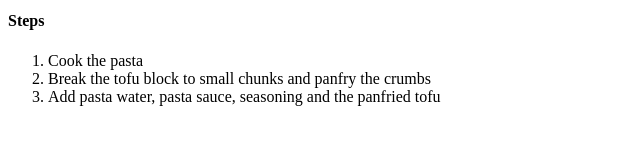
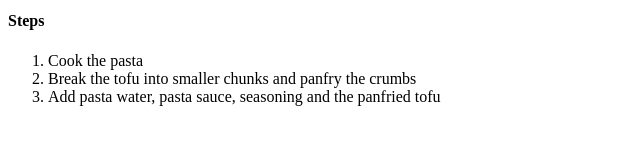
Before and after one commit to popsicleDeck/odin-recipes, a plain HTML site: page recipes/spaghetti.html in a window 1280 px wide. Shown: the part 460-604 px from the top of the page, 0-640 px from the left. Drawn offline with Linux system fonts and the light colour scheme.

Commit message:
Fix typo

```diff
--- a/recipes/spaghetti.html
+++ b/recipes/spaghetti.html
@@ -21,7 +21,7 @@
     <h4>Steps</h4>
     <ol>
       <li>Cook the pasta</li>
-      <li>Break the tofu block to small chunks and panfry the crumbs</li>
+      <li>Break the tofu into smaller chunks and panfry the crumbs</li>
       <li>Add pasta water, pasta sauce, seasoning and the panfried tofu</li>
     </ol>
   </body>
```
